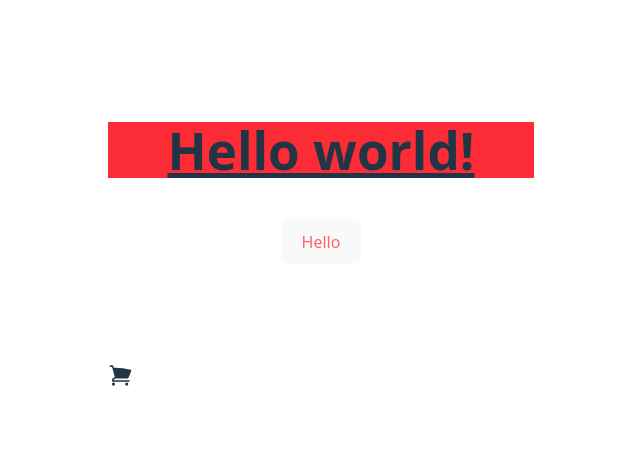
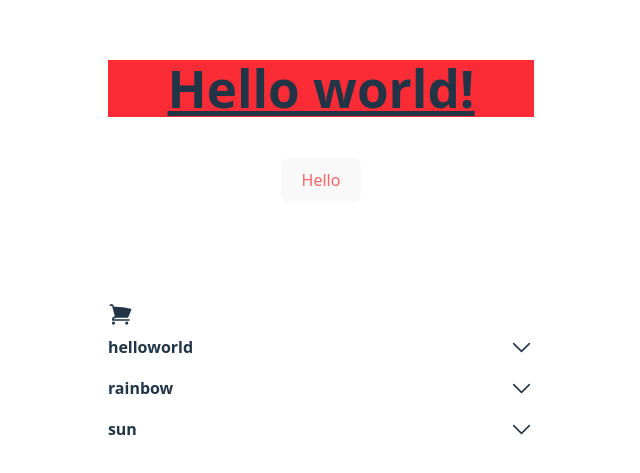
Before and after one commit to clarklindev/vite-lib, a React (Vite) app: page / in a window 1280 px wide. Shown: the part 145-618 px from the top of the page, without its empty margins (319-959 px from the left). Built offline with nearby package versions, Linux system fonts and the light colour scheme.

Commit message:
Accordion Component

```diff
--- /dev/null
+++ b/lib/components/Accordion/index.tsx
@@ -0,0 +1,190 @@
+import { AccordionContextProvider, useAccordion } from '../../context/AccordionContext';
+import React, { useRef, useEffect } from 'react';
+
+// whatever props are passed in, just pass through
+const Accordion = ({ children, ...props }: AccordionProps) => {
+    return (
+        <AccordionContextProvider>
+            {/* if you dont pass in multi-open, default will be applied */}
+            <AccordionContainer {...props}>{children}</AccordionContainer>
+        </AccordionContextProvider>
+    );
+};
+
+type AccordionProps = {
+    multiOpen?: boolean;
+    children: React.ReactNode;
+};
+
+const AccordionContainer = ({ multiOpen = true, children }: AccordionProps) => {
+    const { setMultiOpen } = useAccordion();
+
+    useEffect(() => {
+        setMultiOpen(multiOpen);
+    }, [multiOpen]);
+
+    return (
+        <div
+            data-component={Accordion.name}
+            role="tablist"
+            className={`
+  flex
+  flex-col
+  self-stretch
+  min-w-max-content
+`}
+        >
+            {children}
+        </div>
+    );
+};
+
+const AccordionSection = ({ children }: { children: React.ReactNode }) => {
+    return <div data-component={AccordionSection.name}>{children}</div>;
+};
+
+const AccordionSectionHeader = ({ render }: { render: (indexes: Array<number>) => React.ReactNode }) => {
+    const { indexes } = useAccordion();
+
+    return (
+        <div
+            data-component={AccordionSectionHeader.name}
+            className={[
+                `
+      box-border
+      cursor-pointer
+      text-base
+      font-semibold
+      text-[var(--clr-foreground)]
+      my-0
+      flex
+      justify-between
+      `
+            ].join(' ')}
+            role="heading"
+        >
+            {render(indexes)}
+        </div>
+    );
+};
+
+const AccordionSectionHeaderTitle = ({ children, index }: { index: number; children: React.ReactNode }) => {
+    const { indexes, setIndexes, multiOpen } = useAccordion();
+    //@index - filter-out/add or toggle
+    const activeIndexUpdate = (index: number) => {
+        const found = indexes.includes(index);
+        if (multiOpen) {
+            if (found) {
+                // filter-out
+                //if index is in the activeIndexes array... remove it
+                setIndexes(indexes.filter((item) => item !== index));
+            } else {
+                //or add
+                //add to activeIndexes = Set is unique values
+                setIndexes([...new Set([...indexes, index])]);
+            }
+        } else {
+            //toggle
+            //only allowed one open at a time
+            if (found) {
+                //remove it
+                setIndexes([]);
+            } else {
+                //add it
+                setIndexes([index]);
+            }
+        }
+    };
+
+    const handleClick = (index: number) => {
+        activeIndexUpdate(index);
+    };
+
+    return (
+        <div
+            data-component={AccordionSectionHeaderTitle.name}
+            className={[
+                `
+      flex
+      flex-grow
+      justify-between
+      items-center
+      mb-2
+      mt-2
+      `
+            ].join(' ')}
+            role="button"
+            aria-expanded={indexes.includes(index) ? true : false}
+            aria-controls={`AccordionSectionPanel_${index}`}
+            aria-disabled={false}
+            id={`AccordionSectionHeaderTitle_${index}`}
+            tabIndex={0}
+            onClick={() => handleClick(index)}
+            onKeyDown={(e) => {
+                console.log(e.key);
+                switch (e.key) {
+                    case 'Enter':
+                    case ' ':
+                        handleClick(index);
+                        break;
+                }
+            }}
+        >
+            {children}
+        </div>
+    );
+};
+
+const AccordionSectionPanel = ({ children, index }: { index: number; children: React.ReactNode }) => {
+    const { indexes } = useAccordion();
+    const panelRef = useRef<HTMLDivElement>(null);
+    return (
+        <div
+            data-component={AccordionSectionPanel.name}
+            role="region"
+            aria-labelledby={`AccordionSectionTitle_${index}`}
+            id={`AccordionSectionPanel_${index}`}
+            ref={panelRef}
+            data-expanded={indexes.includes(index) ? 'true' : 'false'}
+            style={{ maxHeight: indexes.includes(index) ? `${panelRef.current && panelRef.current.scrollHeight}px` : '0' }}
+            className={`overflow-hidden
+        text-[var(--clr-foreground)]
+        transition-all
+        duration-300
+        ease-out
+        ${indexes.includes(index) ? 'opacity-100' : 'opacity-0'}
+      `}
+        >
+            {children}
+        </div>
+    );
+};
+
+const AccordionSectionPanelContent = ({ children }: { children: React.ReactNode }) => {
+    return (
+        <div data-component={AccordionSectionPanelContent.name} className={['pb-5 px-0 '].join(' ')}>
+            {children}
+        </div>
+    );
+};
+
+// ---------------------------------------------------------------------------------
+
+Accordion.displayName = 'Accordion';
+
+Accordion.Section = AccordionSection;
+AccordionSection.displayName = 'Accordion.Section';
+
+Accordion.SectionHeader = AccordionSectionHeader;
+AccordionSectionHeader.displayName = 'Accordion.SectionHeader';
+
+Accordion.SectionHeaderTitle = AccordionSectionHeaderTitle;
+AccordionSectionHeaderTitle.displayName = 'Accordion.SectionHeaderTitle';
+
+Accordion.SectionPanel = AccordionSectionPanel;
+AccordionSectionPanel.displayName = 'Accordion.SectionPanel';
+
+Accordion.SectionPanelContent = AccordionSectionPanelContent;
+AccordionSectionPanelContent.displayName = 'Accordion.SectionPanelContent';
+
+export { Accordion };
--- /dev/null
+++ b/lib/context/AccordionContext.tsx
@@ -0,0 +1,29 @@
+import React, { useState, createContext, useContext } from 'react';
+
+const AccordionContext = createContext<{
+    indexes: Array<number>;
+    setIndexes: (arr: Array<number>) => void;
+    multiOpen: boolean;
+    setMultiOpen: (show: boolean) => void;
+}>({
+    indexes: [],
+    setIndexes: (_) => {},
+    multiOpen: false,
+    setMultiOpen: (_) => {}
+});
+
+export const useAccordion = () => {
+    return useContext(AccordionContext);
+};
+
+export const AccordionContextProvider = ({ children }: { children: React.ReactNode | string }) => {
+    const [indexes, setInternalIndexes] = useState<number[]>([]);
+    const [multiOpen, setMultiOpen] = useState(false);
+
+    const setIndexes = (indexes: Array<number>) => {
+        console.log('setIndexes: ', indexes);
+        setInternalIndexes(indexes);
+    };
+
+    return <AccordionContext.Provider value={{ indexes, setIndexes, multiOpen, setMultiOpen }}>{children}</AccordionContext.Provider>;
+};
--- a/src/App.tsx
+++ b/src/App.tsx
@@ -1,5 +1,6 @@
 import { Button, Card, Input } from '../lib/main'; //after npm build -> This works because your package.json points to the transpiled main file dist/main.ts.
 import './App.css';
+import { AccordionExample } from './examples/Accordion';
 import IconExample from './examples/Icon';
 
 function App() {
@@ -11,6 +12,7 @@ function App() {
                 <Input />
             </Card>
             <IconExample />
+            <AccordionExample />
         </>
     );
 }
--- /dev/null
+++ b/src/examples/Accordion/index.tsx
@@ -0,0 +1,71 @@
+import { Accordion } from '../../../lib/components/Accordion';
+import { Icon } from '../../../lib/components/Icon';
+import { ChevronDownIcon, ChevronUpIcon, MinusIcon, PlusIcon } from '../../../lib/icons';
+
+const data = [
+    {
+        title: 'helloworld',
+        body: (
+            <>
+                {`this is my first answer`}
+                <br />
+                <br />
+                <br />
+                <br />
+                <br />
+                <br />
+                <br />
+                <br />
+                <br />
+                <br />
+                {`hi`}
+            </>
+        )
+    },
+    {
+        title: 'rainbow',
+        body: 'rainbows are amazing'
+    },
+    {
+        title: 'sun',
+        body: 'the sun is amazing'
+    }
+];
+
+type AccordionDataType = {
+    title: string;
+    body: React.ReactElement | string;
+};
+
+export const AccordionExample = () => {
+    const iconMap = {
+        chevron: { open: <ChevronUpIcon />, closed: <ChevronDownIcon /> },
+        plusminus: { open: <MinusIcon />, closed: <PlusIcon /> },
+        hidden: {}
+    };
+
+    return (
+        <Accordion multiOpen={false}>
+            {data.map(({ title, body }: AccordionDataType, index) => {
+                return (
+                    <>
+                        <Accordion.Section key={index}>
+                            <Accordion.SectionHeader
+                                render={(indexes) => (
+                                    <Accordion.SectionHeaderTitle index={index}>
+                                        {title}
+                                        <Icon>{indexes.includes(index) ? iconMap['chevron'].open : iconMap['chevron'].closed}</Icon>
+                                    </Accordion.SectionHeaderTitle>
+                                )}
+                            />
+                            <Accordion.SectionPanel index={index}>
+                                <Accordion.SectionPanelContent>{body}</Accordion.SectionPanelContent>
+                            </Accordion.SectionPanel>
+                        </Accordion.Section>
+                        {/* <Divider /> add divider if needed */}
+                    </>
+                );
+            })}
+        </Accordion>
+    );
+};
```
